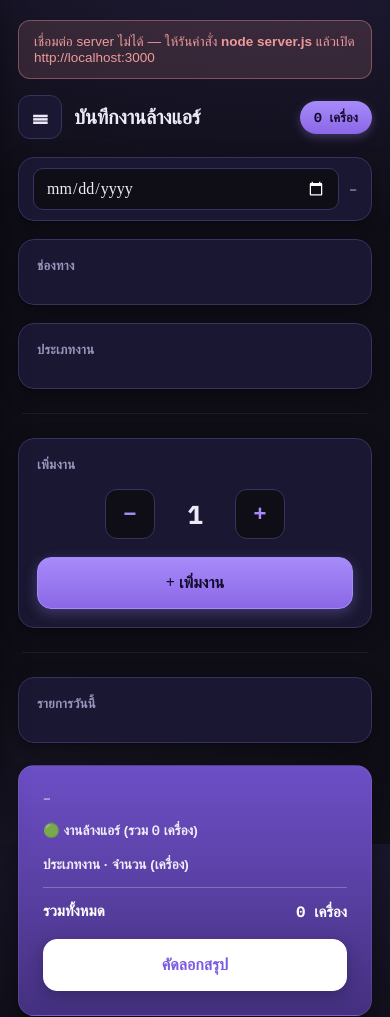
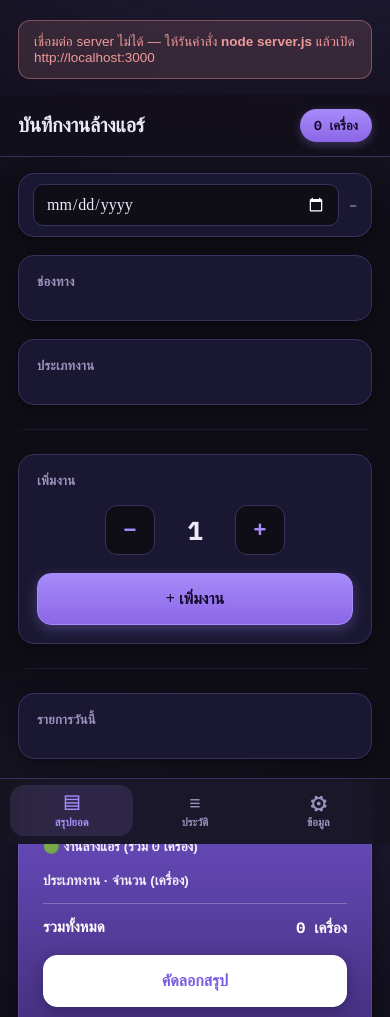
Before and after one commit to pae-com/pae, a website: page index.html in a window 390 px wide. Shown: the top 1017 px of the page. Drawn offline with Linux system fonts and the light colour scheme; no server answers; a web font is replaced by a local one.

Commit message:
Update index.html

```diff
--- a/index.html
+++ b/index.html
@@ -264,6 +264,73 @@
     .main{margin-left:236px;}
   }
 
+  /* ---------- bottom tab bar (native app style) ---------- */
+  .tabbar{
+    display:none;
+    position:fixed;
+    left:0; right:0; bottom:0;
+    z-index:85;
+    background:rgba(22,20,32,.93);
+    backdrop-filter:blur(18px);
+    -webkit-backdrop-filter:blur(18px);
+    border-top:1px solid var(--border);
+    padding:6px 10px calc(8px + env(safe-area-inset-bottom));
+  }
+  .tab{
+    flex:1;
+    display:flex;
+    flex-direction:column;
+    align-items:center;
+    gap:3px;
+    padding:8px 0 7px;
+    border:none;
+    background:none;
+    color:var(--ink-soft);
+    font-family:'IBM Plex Sans Thai';
+    font-size:11px;
+    font-weight:600;
+    cursor:pointer;
+    border-radius:14px;
+    transition:color .13s ease, background .13s ease;
+    touch-action:manipulation;
+  }
+  .tab .t-ico{font-size:20px; line-height:1;}
+  .tab:active{transform:scale(.93);}
+  .tab.active{
+    color:var(--primary);
+    background:rgba(167,139,250,.13);
+  }
+  @keyframes sheetUp{
+    from{ transform:translateY(70px); opacity:.5; }
+    to{ transform:none; opacity:1; }
+  }
+  @media (max-width:767px){
+    body{-webkit-tap-highlight-color:transparent;}
+    .btn,.chip,.step,.tab,.menu-btn,.back-btn,.nav-item{touch-action:manipulation;}
+    .menu-btn{display:none;}
+    .sidebar{display:none;}
+    .tabbar{display:flex;}
+    .topbar{
+      position:sticky;
+      top:0; z-index:60;
+      margin:0 -18px 16px;
+      padding:calc(14px + env(safe-area-inset-top)) 18px 14px;
+      background:rgba(18,16,26,.85);
+      backdrop-filter:blur(16px);
+      -webkit-backdrop-filter:blur(16px);
+      border-bottom:1px solid var(--border);
+    }
+    .pg{padding-bottom:calc(104px + env(safe-area-inset-bottom));}
+    .toast{bottom:calc(92px + env(safe-area-inset-bottom));}
+    .modal-overlay{align-items:flex-end; padding:0;}
+    .modal-box{
+      border-radius:24px 24px 0 0;
+      padding:24px 22px calc(26px + env(safe-area-inset-bottom));
+      max-width:none;
+      animation:sheetUp .3s cubic-bezier(.32,.72,0,1) both;
+    }
+  }
+
   /* ---------- layout ---------- */
   .main{}
   .pg{
@@ -896,11 +963,11 @@
 
   <!-- ================= แท็บ 2 : ประวัติการเพิ่มยอด ================= -->
   <section class="page hidden" id="page-history">
+    <div class="topbar">
+      <button class="menu-btn" aria-label="เมนู">☰</button>
+      <h1>ประวัติการเพิ่มยอด</h1>
+    </div>
     <button class="back-btn" data-back="summary">← ย้อนกลับ</button>
-    <header class="page-title">
-      <h1>ประวัติการเพิ่มยอด</h1>
-      <p class="sub">บันทึกทุกครั้งที่เพิ่ม/ลบ/แก้ไขรายการ</p>
-    </header>
 
     <div class="card">
       <p class="label" id="histCountLabel">ประวัติการเพิ่ม-ลบ</p>
@@ -910,11 +977,11 @@
 
   <!-- ================= แท็บ 3 : ข้อมูลทั้งหมด ================= -->
   <section class="page hidden" id="page-data">
+    <div class="topbar">
+      <button class="menu-btn" aria-label="เมนู">☰</button>
+      <h1>ข้อมูลทั้งหมด</h1>
+    </div>
     <button class="back-btn" data-back="summary">← ย้อนกลับ</button>
-    <header class="page-title">
-      <h1>ข้อมูลทั้งหมด</h1>
-      <p class="sub">แก้ไขข้อมูลผ่านเว็บได้ที่นี่ — เผื่อมีข้อมูลเพิ่มเติมอยากใส่</p>
-    </header>
 
     <div class="card data-card">
       <p class="label">เป้าหมาย</p>
@@ -963,6 +1030,11 @@
   <button class="nav-item active" data-page="summary"><span class="ico">▤</span> สรุปยอด</button>
   <button class="nav-item" data-page="history"><span class="ico">≡</span> ประวัติการเพิ่ม</button>
   <button class="nav-item" data-page="data"><span class="ico">⚙</span> ข้อมูลทั้งหมด</button>
+</nav>
+<nav class="tabbar" id="tabbar">
+  <button class="tab active" data-page="summary"><span class="t-ico">▤</span>สรุปยอด</button>
+  <button class="tab" data-page="history"><span class="t-ico">≡</span>ประวัติ</button>
+  <button class="tab" data-page="data"><span class="t-ico">⚙</span>ข้อมูล</button>
 </nav>
 <div class="overlay" id="overlay"></div>
 
@@ -1077,6 +1149,7 @@ async function reloadDb(j){
 function setPage(name){
   document.querySelectorAll('.page').forEach(p=> p.classList.toggle('hidden', p.id !== 'page-' + name));
   document.querySelectorAll('.nav-item').forEach(n=> n.classList.toggle('active', n.dataset.page === name));
+  document.querySelectorAll('.tab').forEach(t=> t.classList.toggle('active', t.dataset.page === name));
   closeMenu();
   if(name === 'history') renderHistory();
   if(name === 'data') fillDataPage();
@@ -1500,13 +1573,18 @@ async function tryAutoCopy(silent){
 // ================= init =================
 window.addEventListener('DOMContentLoaded', async ()=>{
   // menus
-  document.getElementById('menuBtn').addEventListener('click', ()=>{
-    const sb = document.getElementById('sidebar');
-    sb.classList.toggle('open');
-    document.getElementById('overlay').classList.toggle('show', sb.classList.contains('open'));
+  document.querySelectorAll('.menu-btn').forEach(btn=>{
+    btn.addEventListener('click', ()=>{
+      const sb = document.getElementById('sidebar');
+      sb.classList.toggle('open');
+      document.getElementById('overlay').classList.toggle('show', sb.classList.contains('open'));
+    });
   });
   document.querySelectorAll('.nav-item').forEach(n=>{
     n.addEventListener('click', ()=> setPage(n.dataset.page));
+  });
+  document.querySelectorAll('.tab').forEach(t=>{
+    t.addEventListener('click', ()=> setPage(t.dataset.page));
   });
   document.querySelectorAll('.back-btn').forEach(b=>{
     b.addEventListener('click', ()=> setPage(b.dataset.back));
```
